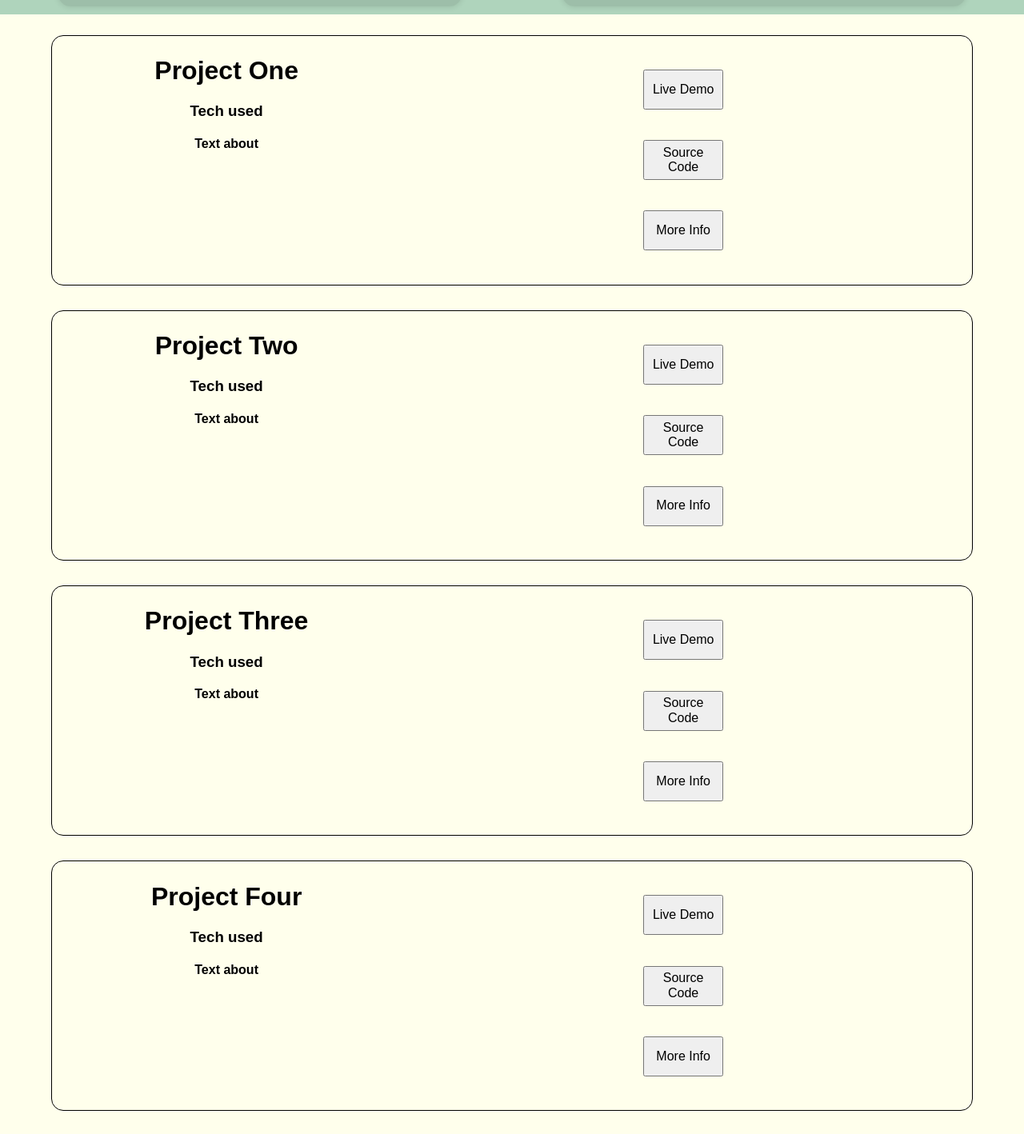
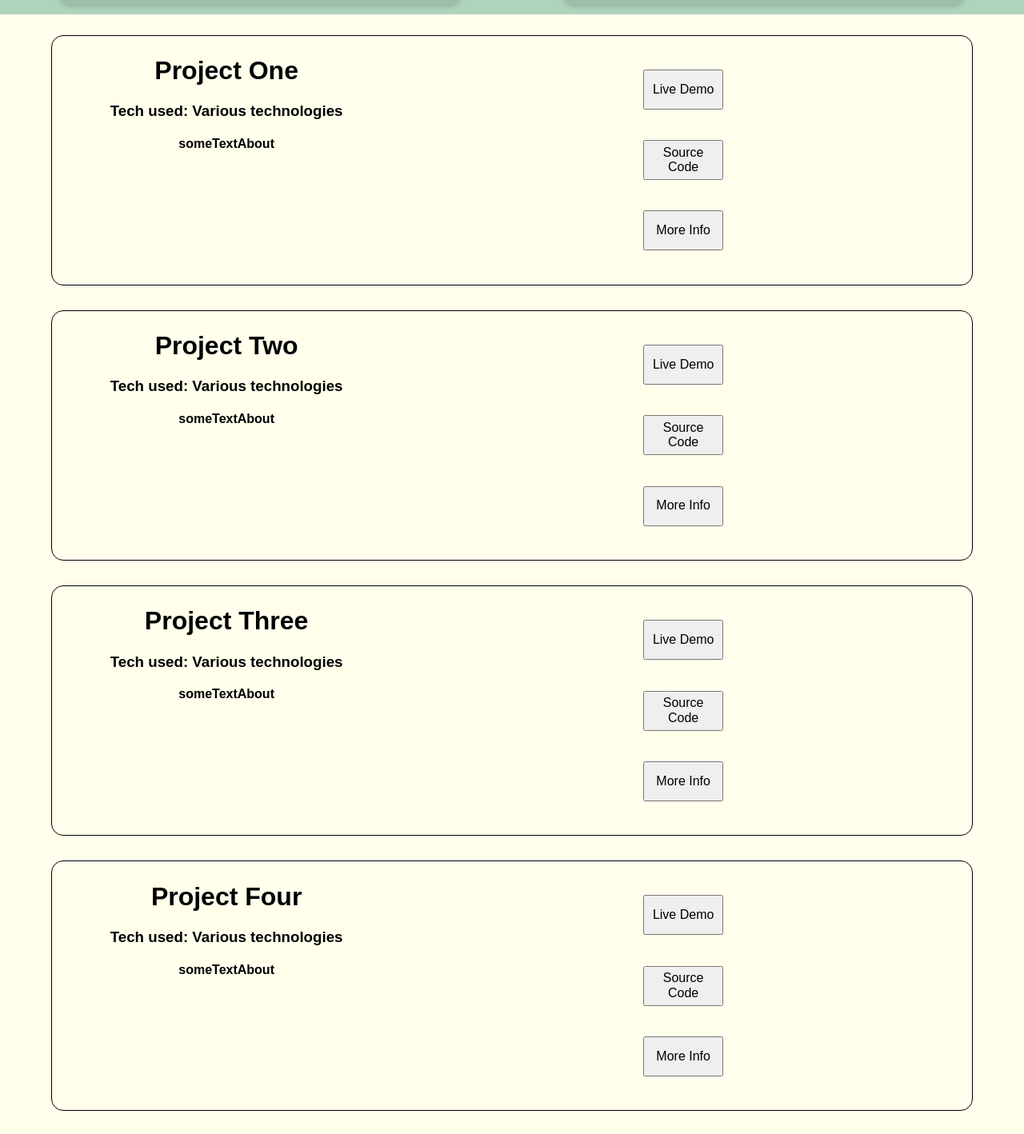
Before and after one commit to RichPBee/PortfolioApp, a React (Vite) app: page / in a window 1280 px wide. Shown: the part 1520-2938 px from the top of the page at 80% size. Built offline with nearby package versions, Linux system fonts and the light colour scheme; the HTML template or start-up script is replaced by a standard one.

Commit message:
Added new props to ProjectCards

```diff
--- a/src/components/ProjectCard.tsx
+++ b/src/components/ProjectCard.tsx
@@ -2,6 +2,8 @@ interface IProjectCardProps {
     classProp: string;
     id: string;
     title: string;
+    techStack: string;
+    aboutText: string;
     buttonInfo:
     {
         text: string,
@@ -10,7 +12,7 @@ interface IProjectCardProps {
 
 }
 
-function ProjectCard({classProp, title, buttonInfo}: IProjectCardProps)
+function ProjectCard({classProp, title, techStack, aboutText, buttonInfo}: IProjectCardProps)
 {
 
     const buttonClick = (url: string) => {
@@ -23,8 +25,8 @@ function ProjectCard({classProp, title, buttonInfo}: IProjectCardProps)
                 <div className="ProjectCardBackground">
                     <div className="CardText">
                         <h1>{title}</h1>
-                        <h3>Tech used</h3>
-                        <h4>Text about</h4>
+                        <h3>Tech used: {techStack}</h3>
+                        <h4>{aboutText}</h4>
                     </div>
                 </div>
                 <div className="CardButtons">
--- a/src/components/Projects.tsx
+++ b/src/components/Projects.tsx
@@ -11,30 +11,40 @@ function Projects(): React.JSX.Element
                 classProp='ProjectCard FirstCard'
                 id="FirstCard"
                 title = "Project One"
+                techStack =  "Various technologies"
+                aboutText = "someTextAbout"
                 buttonInfo={cardButtonSettings.projectOne}
             />
             <ProjectCard
                 classProp="ProjectCard SecondCard"
                 id="SecondCard"
                 title="Project Two"
+                techStack =  "Various technologies"
+                aboutText = "someTextAbout"
                 buttonInfo={cardButtonSettings.projectTwo}
             />
             <ProjectCard
                 classProp="ProjectCard ThirdCard"
                 id="ThirdCard"
                 title="Project Three"
+                techStack =  "Various technologies"
+                aboutText = "someTextAbout"
                 buttonInfo={cardButtonSettings.projectThree}
             />
             <ProjectCard
                 classProp="ProjectCard FourthCard"
                 id="FourthCard"
                 title="Project Four"
+                techStack =  "Various technologies"
+                aboutText = "someTextAbout"
                 buttonInfo={cardButtonSettings.projectFour}
             />
             <ProjectCard
                 classProp="ProjectCard FifthCard"
                 id="FifthCard"
                 title="This Website"
+                techStack =  "Various technologies"
+                aboutText = "someTextAbout"
                 buttonInfo={cardButtonSettings.projectFive}
             />
         </div>
```
